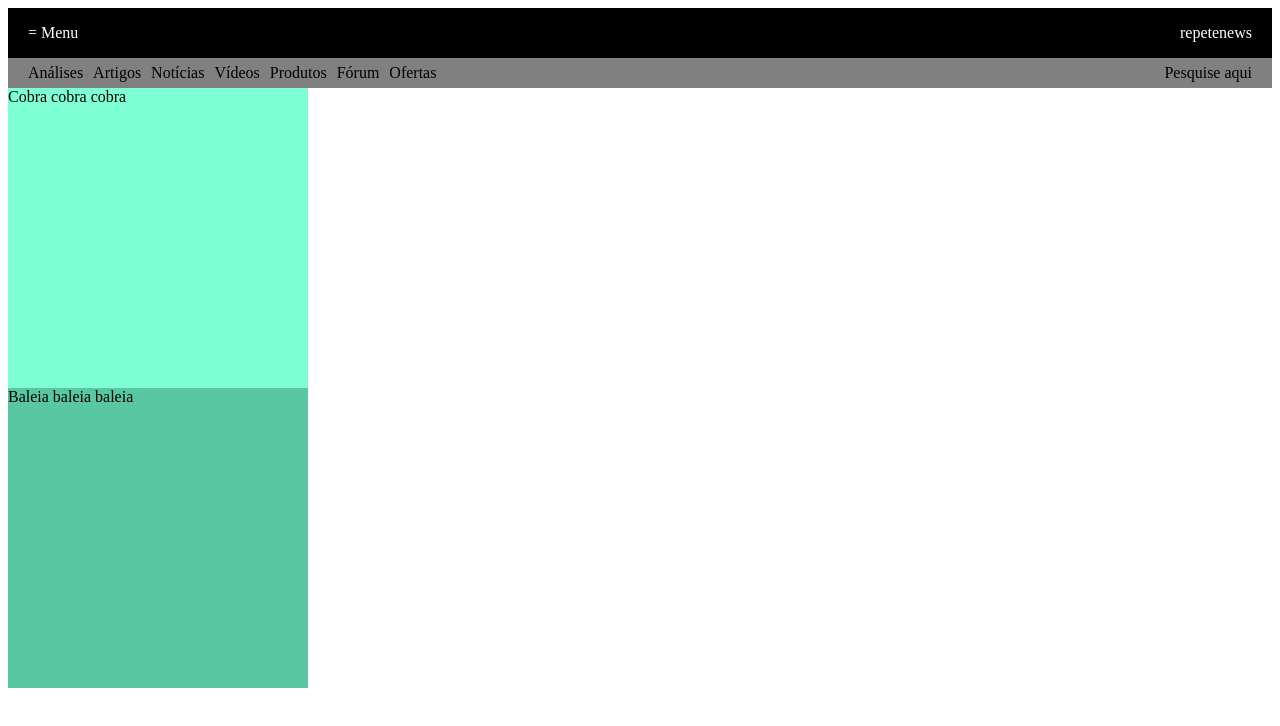
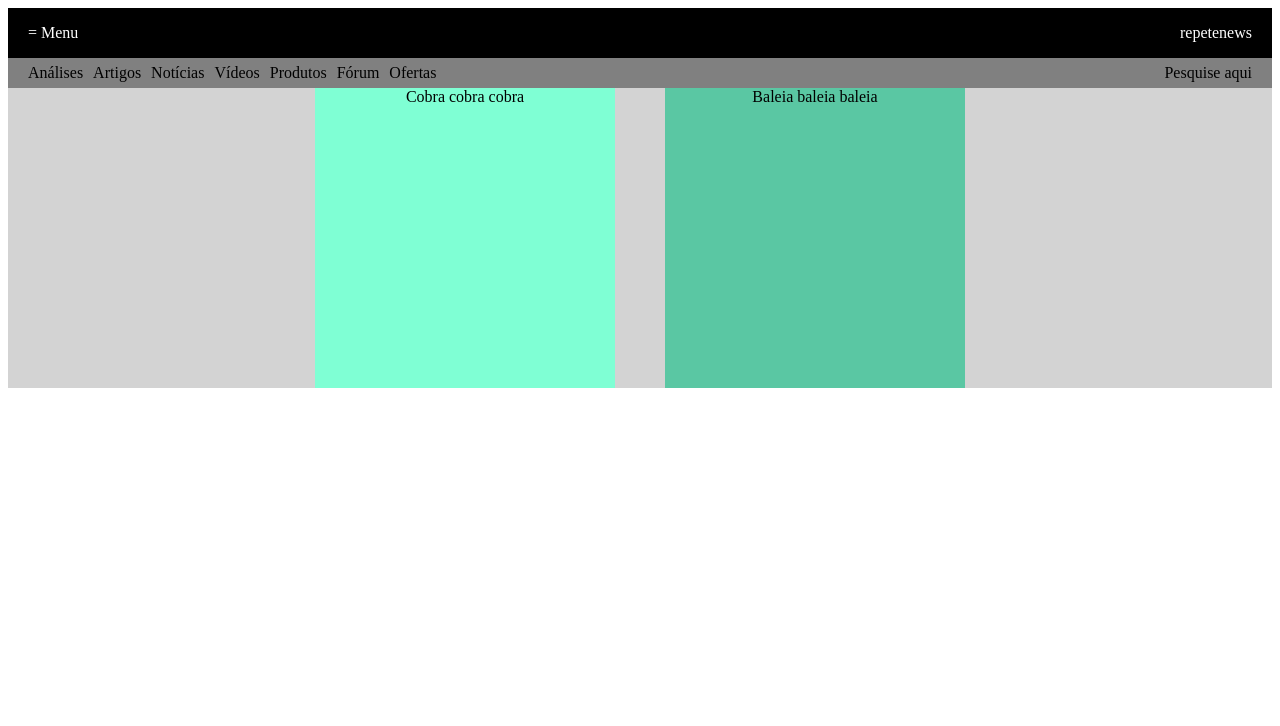
Before and after one commit to chris-dalpiaz/pagina-de-noticias, a plain HTML site: page index.html in a window 1280 px wide. Drawn offline with Linux system fonts and the light colour scheme.

Commit message:
finalização do dia de hoje

```diff
--- a/index.css
+++ b/index.css
@@ -30,7 +30,10 @@
     display: flex;
     background: lightgray;
     flex-direction: row;
-    justify-content: left;
+    justify-content: center;
+    padding-left: 20px;
+    padding-right: 20px;
+    gap: 50px;
 }
 
 .noticia1 {
@@ -38,6 +41,7 @@
     background-color: aquamarine;
     height: 300px;
     width: 300px;
+    justify-content: center;
 }
 
 .noticia2 {
@@ -45,4 +49,5 @@
     background-color: rgb(90, 199, 163);
     height: 300px;
     width: 300px;
+    justify-content: center;
 }
--- a/index.html
+++ b/index.html
@@ -33,7 +33,7 @@
         </div>
     </div>
 
-<div clas="body">
+<div class="body">
     <div class="noticia1">
         Cobra cobra cobra
     </div>
```
